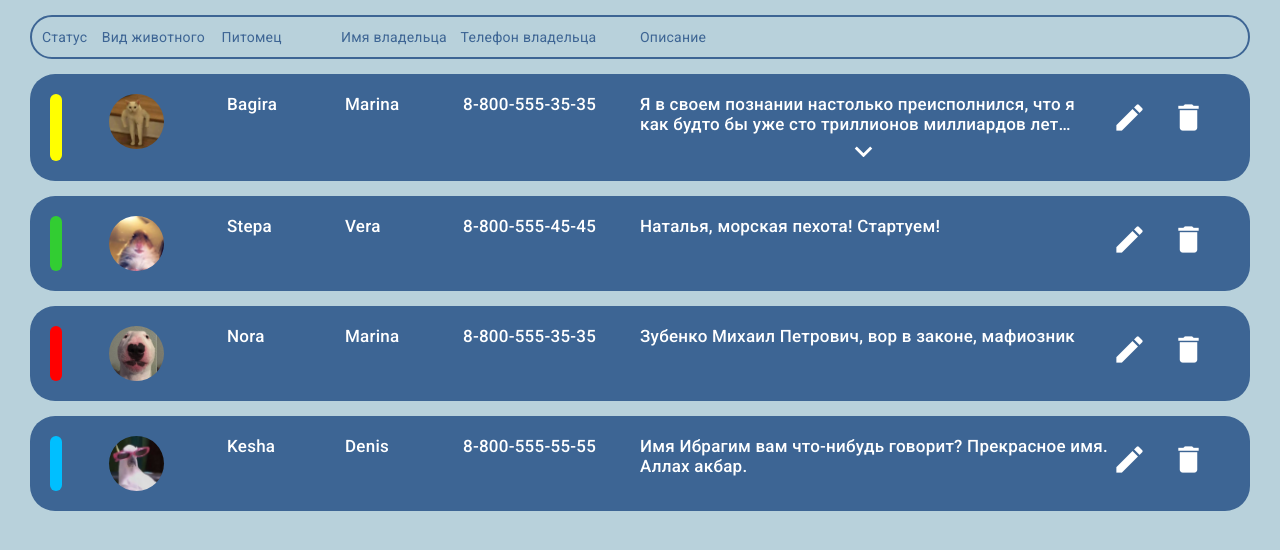
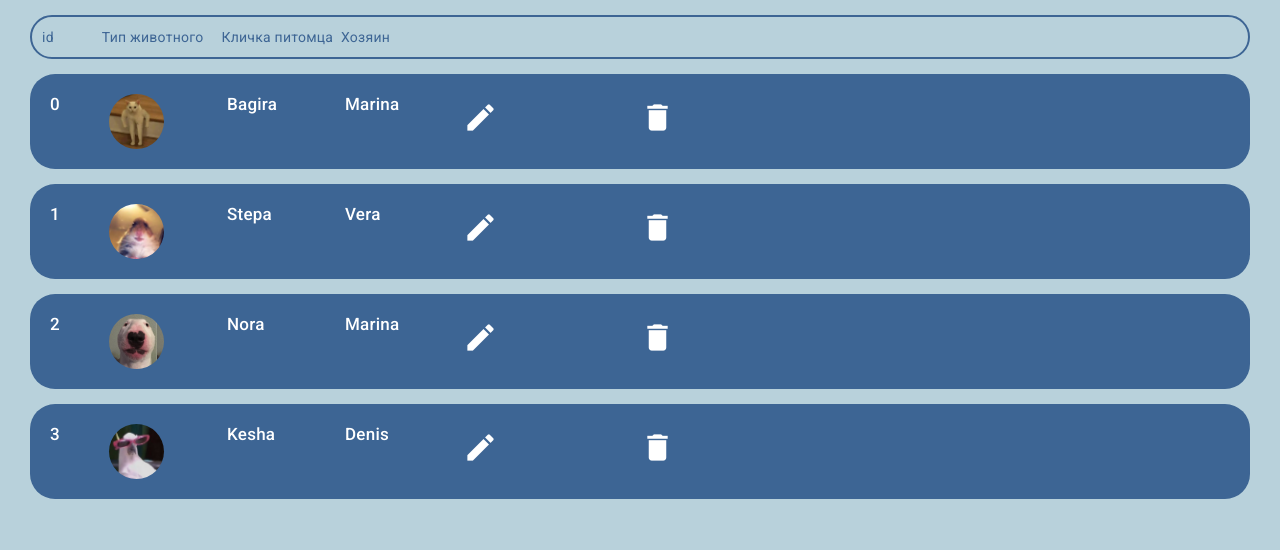
Before and after one commit to blinmarin/Vet_frontend, an Angular app: page /pets in a window 1280 px wide. Before the commit this address led to /. Shown: the top 550 px of the page. Built offline with nearby package versions, Linux system fonts and the light colour scheme.

Commit message:
add routes

```diff
--- a/src/app/app.component.html
+++ b/src/app/app.component.html
@@ -1 +1 @@
-<app-mar-appointment-list></app-mar-appointment-list>
+<router-outlet></router-outlet>
--- a/src/app/app.module.ts
+++ b/src/app/app.module.ts
@@ -3,12 +3,23 @@ import { AppRoutingModule } from './app-routing.module';
 import { AppComponent } from './app.component';
 import { BrowserAnimationsModule } from '@angular/platform-browser/animations';
 import { AppointmentsModule } from './modules/appointments/appointments.module';
+import { Routes, RouterModule } from '@angular/router';
+import { MarAppointmentListComponent } from './modules/appointments/components/mar-appointment-list/mar-appointment-list.component';
+import { MarOwnersListComponent } from './modules/appointments/components/mar-owners-list/mar-owners-list.component';
+import { MarPetsListComponent } from './modules/appointments/components/mar-pets-list/mar-pets-list.component';
+
+const appRoutes: Routes = [
+  { path: '', component: MarAppointmentListComponent },
+  { path: 'owners', component: MarOwnersListComponent },
+  { path: 'pets', component: MarPetsListComponent },
+];
 
 @NgModule({
   declarations: [
     AppComponent
   ],
   imports: [
+    RouterModule.forRoot(appRoutes),
     AppRoutingModule,
     BrowserAnimationsModule,
     AppointmentsModule],
--- a/src/app/modules/appointments/appointments.module.ts
+++ b/src/app/modules/appointments/appointments.module.ts
@@ -2,6 +2,8 @@ import { NgModule, CUSTOM_ELEMENTS_SCHEMA } from '@angular/core';
 import { MarAppointmentListComponent } from './components/mar-appointment-list/mar-appointment-list.component';
 import { BrowserModule } from '@angular/platform-browser';
 import { MarCommonModule } from '../common/common.module';
+import { MarOwnersListComponent } from './components/mar-owners-list/mar-owners-list.component';
+import { MarPetsListComponent } from './components/mar-pets-list/mar-pets-list.component';
 
 
 const MarComponents = [
@@ -11,6 +13,8 @@ const MarComponents = [
 @NgModule({
   declarations: [
     MarComponents,
+    MarOwnersListComponent,
+    MarPetsListComponent,
   ],
   imports: [
     BrowserModule,
--- /dev/null
+++ b/src/app/modules/appointments/components/mar-owners-list/mar-owners-list.component.html
@@ -0,0 +1 @@
+<app-mar-grid-list [settings] = 'listSettings'></app-mar-grid-list>
--- /dev/null
+++ b/src/app/modules/appointments/components/mar-owners-list/mar-owners-list.component.ts
@@ -0,0 +1,46 @@
+import { Component } from '@angular/core';
+import { Owner } from '../../models/owner.model';
+import { owners } from 'src/data/owner.data';
+import { MarGridListSetting } from 'src/app/modules/common/components/mar-grid-list/models/mar-grid-list-setting.model';
+
+@Component({
+  selector: 'app-mar-owners-list',
+  templateUrl: './mar-owners-list.component.html',
+  styleUrls: ['./mar-owners-list.component.scss']
+})
+export class MarOwnersListComponent {
+
+  listSettings!: MarGridListSetting;
+
+  items_owners: Owner[] = owners;
+
+  ngOnInit(): void {
+    this.listSettings = {
+      name: 'Owners',
+      columns: [
+        {
+          caption: 'id',
+          dataField: 'id',
+          visible: true,
+          type: 'default',
+        },
+        {
+          caption: 'Имя владельца',
+          dataField: 'name',
+          visible: true,
+          type: 'default',
+        },
+        {
+          caption: 'Номер владельца',
+          dataField: 'phone',
+          visible: true,
+          type: 'default',
+        },
+
+      ],
+      data: this.items_owners
+    };
+  }
+
+
+}
--- /dev/null
+++ b/src/app/modules/appointments/components/mar-pets-list/mar-pets-list.component.html
@@ -0,0 +1 @@
+<app-mar-grid-list [settings] = listSettings></app-mar-grid-list>
--- /dev/null
+++ b/src/app/modules/appointments/components/mar-pets-list/mar-pets-list.component.ts
@@ -0,0 +1,58 @@
+import { Component } from '@angular/core';
+import { MarGridListSetting } from 'src/app/modules/common/components/mar-grid-list/models/mar-grid-list-setting.model';
+import { Pet } from '../../models/pet.model';
+import { pets } from 'src/data/pet.data';
+import { PetList } from '../../models/petList.model';
+
+@Component({
+  selector: 'app-mar-pets-list',
+  templateUrl: './mar-pets-list.component.html',
+  styleUrls: ['./mar-pets-list.component.scss']
+})
+
+export class MarPetsListComponent {
+  listSettings !: MarGridListSetting;
+
+  mapPetList(pet_item:Pet): PetList{
+    const dat = {
+      id: pet_item.id,
+      name: pet_item.name,
+      type: pet_item.type,
+      owner_name: pet_item.owner.name
+    };
+    return dat;
+  }
+
+  items_pets: Pet[] = pets;
+
+  ngOnInit(): void{
+    this.listSettings = {
+      name: 'Pets',
+      columns: [
+        {caption: 'id',
+        dataField: 'id',
+        visible: true,
+        type: 'default'},
+        {
+          caption: 'Тип животного',
+          dataField: 'type',
+          visible: true,
+          type: 'pet_type',
+        },
+        {
+          caption: 'Кличка питомца',
+          dataField: 'name',
+          visible: true,
+          type: 'default',
+        },
+        {
+          caption: 'Хозяин',
+          dataField: 'owner_name',
+          visible: true,
+          type: 'default',
+        }
+    ],
+      data: this.items_pets.map(this.mapPetList)
+    }
+  }
+}
```
Also changed, not shown: src/app/modules/appointments/models/petList.model.ts (added, +7 -0 lines), src/app/modules/appointments/components/mar-owners-list/mar-owners-list.component.scss (added), src/app/modules/appointments/components/mar-pets-list/mar-pets-list.component.scss (added).
